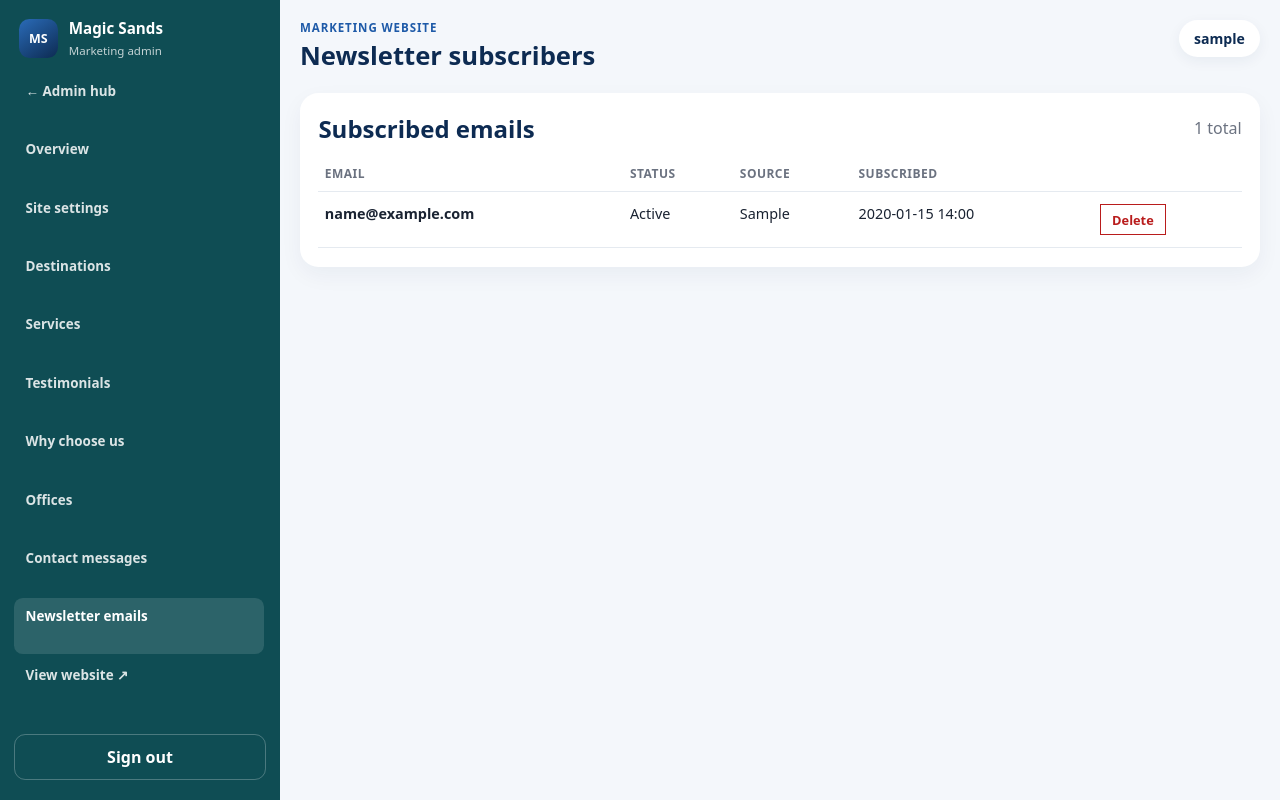
After one commit to mdmagicsands-bot/magic-sands-booking, a Django app: page /admin/marketing/subscribers/ in a window 1280 px wide. The commit adds this page. Run offline with Django 5.2, Linux system fonts and the light colour scheme; a user stored in the database is signed in; tables that the repository leaves empty hold one stand-in row (values such as "Sample post").

Commit message:
Add newsletter subscriptions with admin list and notify info@.
Co-authored-by: Cursor <cursoragent@cursor.com>

```diff
--- a/config/settings.py
+++ b/config/settings.py
@@ -233,6 +233,10 @@ PARTNER_REGISTRATION_NOTIFY_EMAIL = os.getenv(
     "PARTNER_REGISTRATION_NOTIFY_EMAIL",
     "oman@magicsandsdmc.com",
 )
+NEWSLETTER_NOTIFY_EMAIL = os.getenv(
+    "NEWSLETTER_NOTIFY_EMAIL",
+    "info@magicsandsdmc.com",
+)
 PARTNER_REGISTRATION_EMAILS_ENABLED = _env_bool("PARTNER_REGISTRATION_EMAILS_ENABLED", default=True)
 EMAIL_FILE_PATH = os.getenv("EMAIL_FILE_PATH", str(BASE_DIR / "tmp" / "emails"))
 
--- a/marketing/admin_views.py
+++ b/marketing/admin_views.py
@@ -15,6 +15,7 @@ from .models import (
     ContactMessage,
     Destination,
     MarketingSettings,
+    NewsletterSubscriber,
     Office,
     Service,
     Testimonial,
@@ -44,9 +45,11 @@ def marketing_dashboard(request):
                 "testimonials": Testimonial.objects.count(),
                 "offices": Office.objects.count(),
                 "messages": ContactMessage.objects.filter(is_read=False).count(),
+                "subscribers": NewsletterSubscriber.objects.filter(is_active=True).count(),
                 "why": WhyChooseItem.objects.count(),
             },
             "recent_messages": ContactMessage.objects.all()[:5],
+            "recent_subscribers": NewsletterSubscriber.objects.all()[:5],
         },
     )
 
@@ -338,3 +341,21 @@ def message_detail(request, pk: int):
         messages.success(request, "Message deleted.")
         return redirect("marketing_admin_messages")
     return render(request, "marketing/admin/message_detail.html", {"item": obj})
+
+
+@staff_required
+def subscriber_list(request):
+    return render(
+        request,
+        "marketing/admin/subscriber_list.html",
+        {"items": NewsletterSubscriber.objects.all()[:1000]},
+    )
+
+
+@staff_required
+@require_POST
+def subscriber_delete(request, pk: int):
+    obj = get_object_or_404(NewsletterSubscriber, pk=pk)
+    obj.delete()
+    messages.success(request, "Subscriber removed.")
+    return redirect("marketing_admin_subscribers")
--- a/marketing/models.py
+++ b/marketing/models.py
@@ -159,3 +159,16 @@ class ContactMessage(models.Model):
 
     def __str__(self):
         return f"{self.name} <{self.email}>"
+
+
+class NewsletterSubscriber(models.Model):
+    email = models.EmailField(unique=True)
+    source = models.CharField(max_length=80, blank=True, default="footer")
+    is_active = models.BooleanField(default=True)
+    created_at = models.DateTimeField(auto_now_add=True)
+
+    class Meta:
+        ordering = ["-created_at"]
+
+    def __str__(self):
+        return self.email
--- a/marketing/urls.py
+++ b/marketing/urls.py
@@ -11,6 +11,7 @@ urlpatterns = [
     path("testimonials/", views.testimonials, name="testimonials"),
     path("submit-your-review/", views.submit_your_review, name="submit_your_review"),
     path("contact/", views.contact, name="contact"),
+    path("newsletter/subscribe/", views.newsletter_subscribe, name="newsletter_subscribe"),
     path("privacy-policy/", views.privacy_policy, name="privacy_policy"),
     # Marketing CMS (staff)
     path("admin/marketing/", admin_views.marketing_dashboard, name="marketing_admin"),
@@ -125,4 +126,14 @@ urlpatterns = [
         admin_views.message_detail,
         name="marketing_admin_message_detail",
     ),
+    path(
+        "admin/marketing/subscribers/",
+        admin_views.subscriber_list,
+        name="marketing_admin_subscribers",
+    ),
+    path(
+        "admin/marketing/subscribers/<int:pk>/delete/",
+        admin_views.subscriber_delete,
+        name="marketing_admin_subscriber_delete",
+    ),
 ]
--- a/templates/marketing/admin/base.html
+++ b/templates/marketing/admin/base.html
@@ -29,6 +29,7 @@
       <a href="{% url 'marketing_admin_why' %}" class="{% if 'why' in request.resolver_match.url_name %}active{% endif %}">Why choose us</a>
       <a href="{% url 'marketing_admin_offices' %}" class="{% if 'office' in request.resolver_match.url_name %}active{% endif %}">Offices</a>
       <a href="{% url 'marketing_admin_messages' %}" class="{% if 'message' in request.resolver_match.url_name %}active{% endif %}">Contact messages</a>
+      <a href="{% url 'marketing_admin_subscribers' %}" class="{% if 'subscriber' in request.resolver_match.url_name %}active{% endif %}">Newsletter emails</a>
       <a href="{% url 'home' %}" target="_blank" rel="noopener">View website ↗</a>
     </nav>
     <form method="post" action="{% url 'partner_logout' %}" class="pa-logout">
--- a/templates/marketing/admin/dashboard.html
+++ b/templates/marketing/admin/dashboard.html
@@ -6,6 +6,7 @@
   <article class="pa-stat"><p>Services</p><strong>{{ counts.services }}</strong></article>
   <article class="pa-stat"><p>Testimonials</p><strong>{{ counts.testimonials }}</strong></article>
   <article class="pa-stat warn"><p>Unread messages</p><strong>{{ counts.messages }}</strong></article>
+  <article class="pa-stat"><p>Newsletter emails</p><strong>{{ counts.subscribers }}</strong></article>
 </section>
 
 <section class="pa-feature-row">
@@ -28,6 +29,11 @@
     <h3>Contact inbox</h3>
     <p>Messages submitted from the public contact form.</p>
     <a class="pl-btn small" href="{% url 'marketing_admin_messages' %}">Open messages</a>
+  </article>
+  <article class="pa-card mini">
+    <h3>Newsletter emails</h3>
+    <p>Emails collected from the footer Subscribe form.</p>
+    <a class="pl-btn small" href="{% url 'marketing_admin_subscribers' %}">View subscribers</a>
   </article>
 </section>
 
--- /dev/null
+++ b/templates/marketing/admin/subscriber_list.html
@@ -0,0 +1,35 @@
+{% extends "marketing/admin/base.html" %}
+{% block heading %}Newsletter subscribers{% endblock %}
+{% block content %}
+<section class="pa-card">
+  <div class="pa-card-head">
+    <h2>Subscribed emails</h2>
+    <span class="muted">{{ items|length }} total</span>
+  </div>
+  {% if items %}
+  <div class="pa-table-wrap">
+    <table class="pa-table">
+      <thead><tr><th>Email</th><th>Status</th><th>Source</th><th>Subscribed</th><th></th></tr></thead>
+      <tbody>
+        {% for item in items %}
+        <tr>
+          <td><strong>{{ item.email }}</strong></td>
+          <td>{% if item.is_active %}Active{% else %}Inactive{% endif %}</td>
+          <td>{{ item.source|default:"—" }}</td>
+          <td>{{ item.created_at|date:"Y-m-d H:i" }}</td>
+          <td>
+            <form method="post" action="{% url 'marketing_admin_subscriber_delete' item.pk %}" onsubmit="return confirm('Remove this subscriber?');">
+              {% csrf_token %}
+              <button type="submit" class="pa-danger-btn" style="padding:0.35rem 0.7rem;font-size:0.8rem">Delete</button>
+            </form>
+          </td>
+        </tr>
+        {% endfor %}
+      </tbody>
+    </table>
+  </div>
+  {% else %}
+  <p class="muted">No newsletter subscribers yet. Footer “Subscribe” signups appear here.</p>
+  {% endif %}
+</section>
+{% endblock %}
--- a/templates/marketing/partials/ms_footer.html
+++ b/templates/marketing/partials/ms_footer.html
@@ -49,7 +49,7 @@
             <h4 class="main-footer_title">Follow Our Journey</h4>
             <div class="main-footer_text">Subscribe to our newsletter for the latest updates and news.</div>
             <div class="newsletter-box">
-              <form method="post" action="{% url 'contact' %}">
+              <form method="post" action="{% url 'newsletter_subscribe' %}">
                 {% csrf_token %}
                 <div class="form-group">
                   <input type="email" name="newsletter_email" placeholder="Enter Your Email Address" required>
```
Also changed, not shown: marketing/admin.py (+9 -0 lines), marketing/views.py (+52 -4 lines), marketing/migrations/0003_newsletter_subscribers.py (added).
